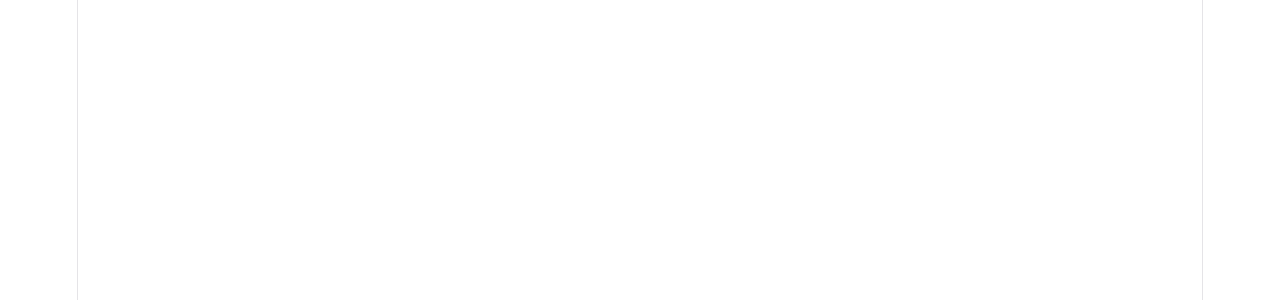
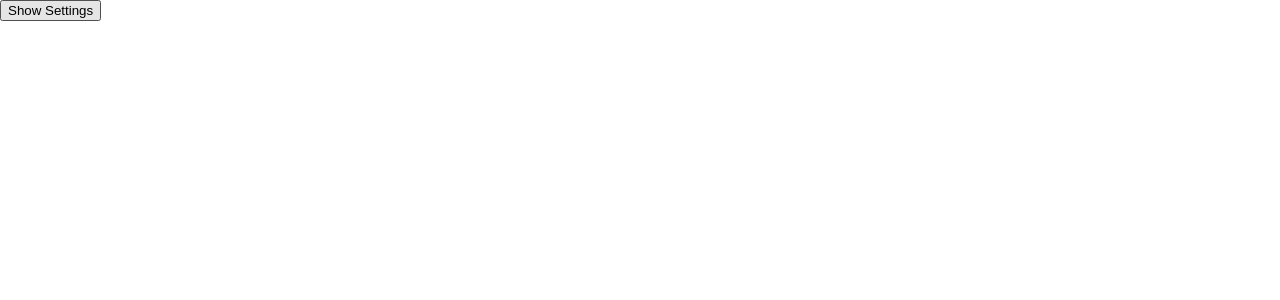
Before and after one commit to bibizyano18/hh-react, a React (Vite) app: page / in a window 1280 px wide. Shown: the top 300 px of the page. Built offline with nearby package versions, Linux system fonts and the light colour scheme.

Commit message:
Реализовал настройки

```diff
--- a/src/App.jsx
+++ b/src/App.jsx
@@ -1,12 +1,49 @@
+import {Settings} from './components/settings/Settings.jsx';
 import './App.css'
+import {useState} from "react";
 
 function App() {
+    const [settingsView, setSettingsView] = useState(false);
+    const [login, setLogin] = useState('');
+    const [src, setSrc] = useState('');
+    const [blacklist, setBlacklist] = useState([]);
 
+    const handleSubmit = (e) => {
+        e.preventDefault();
+        const formData = new FormData(e.currentTarget);
+        const log = formData.get('login').toString();
+        const url = formData.get('src').toString();
+        const arr = formData.get('blacklist').toString();
+
+        setLogin(log);
+        setSrc(url);
+
+        if (arr !== '') {
+            const blacklistArray = arr.split(',')
+                .map(item => item.trim())
+                .filter(item => item !== '');
+            setBlacklist(blacklistArray);
+        }
+        else setBlacklist([]);
+
+        localStorage.setItem('settings', JSON.stringify({
+            login: log,
+            repo: url,
+            blacklist: arr ? arr.split(',')
+                .map(item => item.trim())
+                .filter(item => item !== '') : []
+        }));
+
+        setSettingsView(!settingsView);
+    }
   return (
-    <>
-
-    </>
-  )
+        <div>
+            {settingsView ? (<Settings onSettings={setSettingsView} handleSubmit={handleSubmit} />)
+                : (<button onClick={() => setSettingsView(true)}>Show Settings</button>)
+            }
+            <label><br/>{login}<br/>{src}<br/>{blacklist}</label>
+        </div>
+    )
 }
 
 export default App
--- /dev/null
+++ b/src/components/settings/Settings.css
@@ -0,0 +1,14 @@
+.settings-container {
+    display: flex;
+    flex-direction: column;
+    width: 300px;
+    gap: 16px;
+    margin-top: 50px;
+    border: black solid 1px;
+}
+.close-button {
+    height: 10px;
+    width: 15px;
+    align-self: end;
+    cursor: pointer;
+}
--- /dev/null
+++ b/src/components/settings/Settings.jsx
@@ -0,0 +1,15 @@
+import './Settings.css';
+
+export const Settings = ({onSettings, handleSubmit}) => {
+	return (
+		<form className="settings-container" onSubmit={handleSubmit}>
+			<button type={'button'} onClick={() => {onSettings(false)}} className="close-button">
+				x
+			</button>
+			<input className="settings-input" name="login" placeholder={'github login'}/>
+			<input className="settings-input" name="src" placeholder={'login/repo'}/>
+			<input className="settings-input" name="blacklist" placeholder={'blacklist (логины через запятую)'}/>
+			<button type={'submit'} >сохранить</button>
+		</form>
+	)
+}
--- a/src/index.css
+++ b/src/index.css
@@ -1,111 +1,3 @@
-:root {
-  --text: #6b6375;
-  --text-h: #08060d;
-  --bg: #fff;
-  --border: #e5e4e7;
-  --code-bg: #f4f3ec;
-  --accent: #aa3bff;
-  --accent-bg: rgba(170, 59, 255, 0.1);
-  --accent-border: rgba(170, 59, 255, 0.5);
-  --social-bg: rgba(244, 243, 236, 0.5);
-  --shadow:
-    rgba(0, 0, 0, 0.1) 0 10px 15px -3px, rgba(0, 0, 0, 0.05) 0 4px 6px -2px;
-
-  --sans: system-ui, 'Segoe UI', Roboto, sans-serif;
-  --heading: system-ui, 'Segoe UI', Roboto, sans-serif;
-  --mono: ui-monospace, Consolas, monospace;
-
-  font: 18px/145% var(--sans);
-  letter-spacing: 0.18px;
-  color-scheme: light dark;
-  color: var(--text);
-  background: var(--bg);
-  font-synthesis: none;
-  text-rendering: optimizeLegibility;
-  -webkit-font-smoothing: antialiased;
-  -moz-osx-font-smoothing: grayscale;
-
-  @media (max-width: 1024px) {
-    font-size: 16px;
-  }
-}
-
-@media (prefers-color-scheme: dark) {
-  :root {
-    --text: #9ca3af;
-    --text-h: #f3f4f6;
-    --bg: #16171d;
-    --border: #2e303a;
-    --code-bg: #1f2028;
-    --accent: #c084fc;
-    --accent-bg: rgba(192, 132, 252, 0.15);
-    --accent-border: rgba(192, 132, 252, 0.5);
-    --social-bg: rgba(47, 48, 58, 0.5);
-    --shadow:
-      rgba(0, 0, 0, 0.4) 0 10px 15px -3px, rgba(0, 0, 0, 0.25) 0 4px 6px -2px;
-  }
-
-  #social .button-icon {
-    filter: invert(1) brightness(2);
-  }
-}
-
 body {
   margin: 0;
 }
-
-#root {
-  width: 1126px;
-  max-width: 100%;
-  margin: 0 auto;
-  text-align: center;
-  border-inline: 1px solid var(--border);
-  min-height: 100svh;
-  display: flex;
-  flex-direction: column;
-  box-sizing: border-box;
-}
-
-h1,
-h2 {
-  font-family: var(--heading);
-  font-weight: 500;
-  color: var(--text-h);
-}
-
-h1 {
-  font-size: 56px;
-  letter-spacing: -1.68px;
-  margin: 32px 0;
-  @media (max-width: 1024px) {
-    font-size: 36px;
-    margin: 20px 0;
-  }
-}
-h2 {
-  font-size: 24px;
-  line-height: 118%;
-  letter-spacing: -0.24px;
-  margin: 0 0 8px;
-  @media (max-width: 1024px) {
-    font-size: 20px;
-  }
-}
-p {
-  margin: 0;
-}
-
-code,
-.counter {
-  font-family: var(--mono);
-  display: inline-flex;
-  border-radius: 4px;
-  color: var(--text-h);
-}
-
-code {
-  font-size: 15px;
-  line-height: 135%;
-  padding: 4px 8px;
-  background: var(--code-bg);
-}
```
